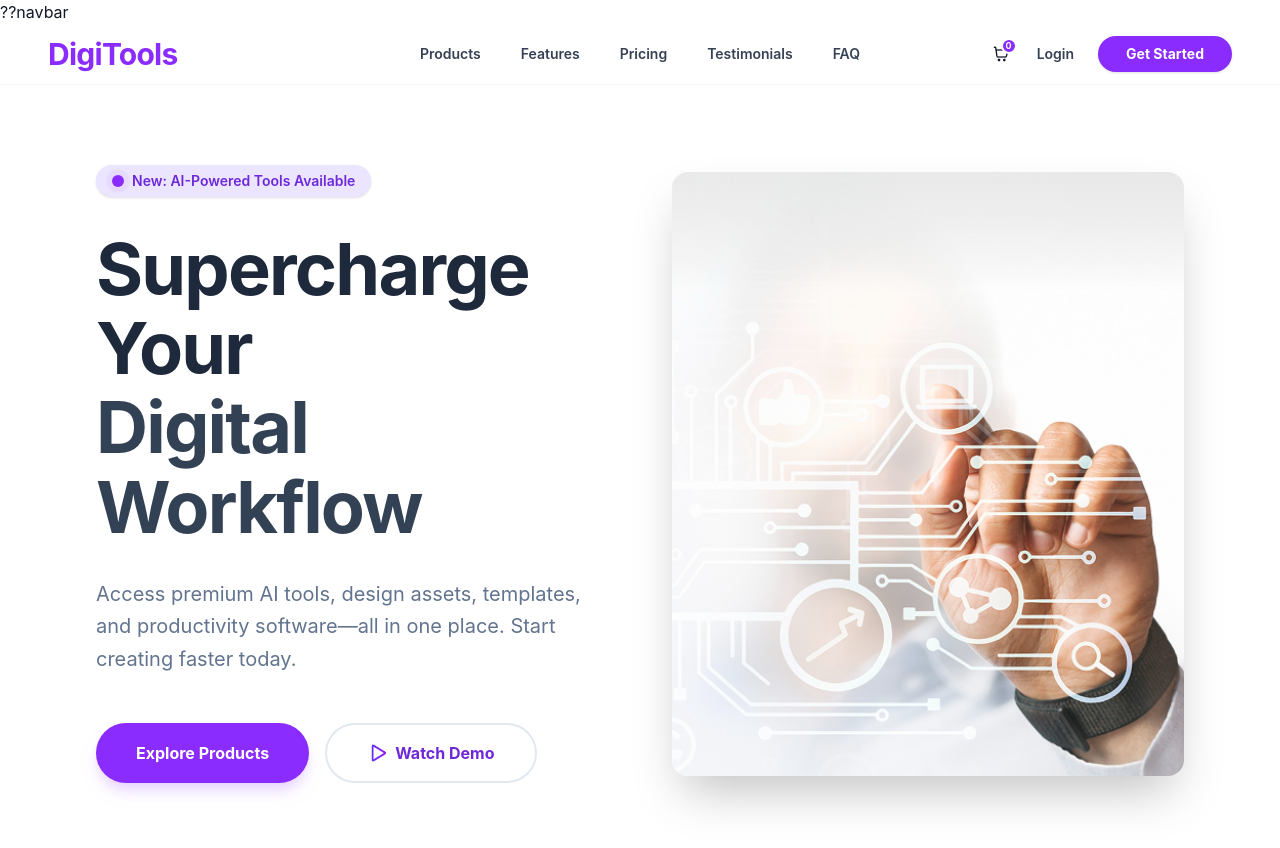
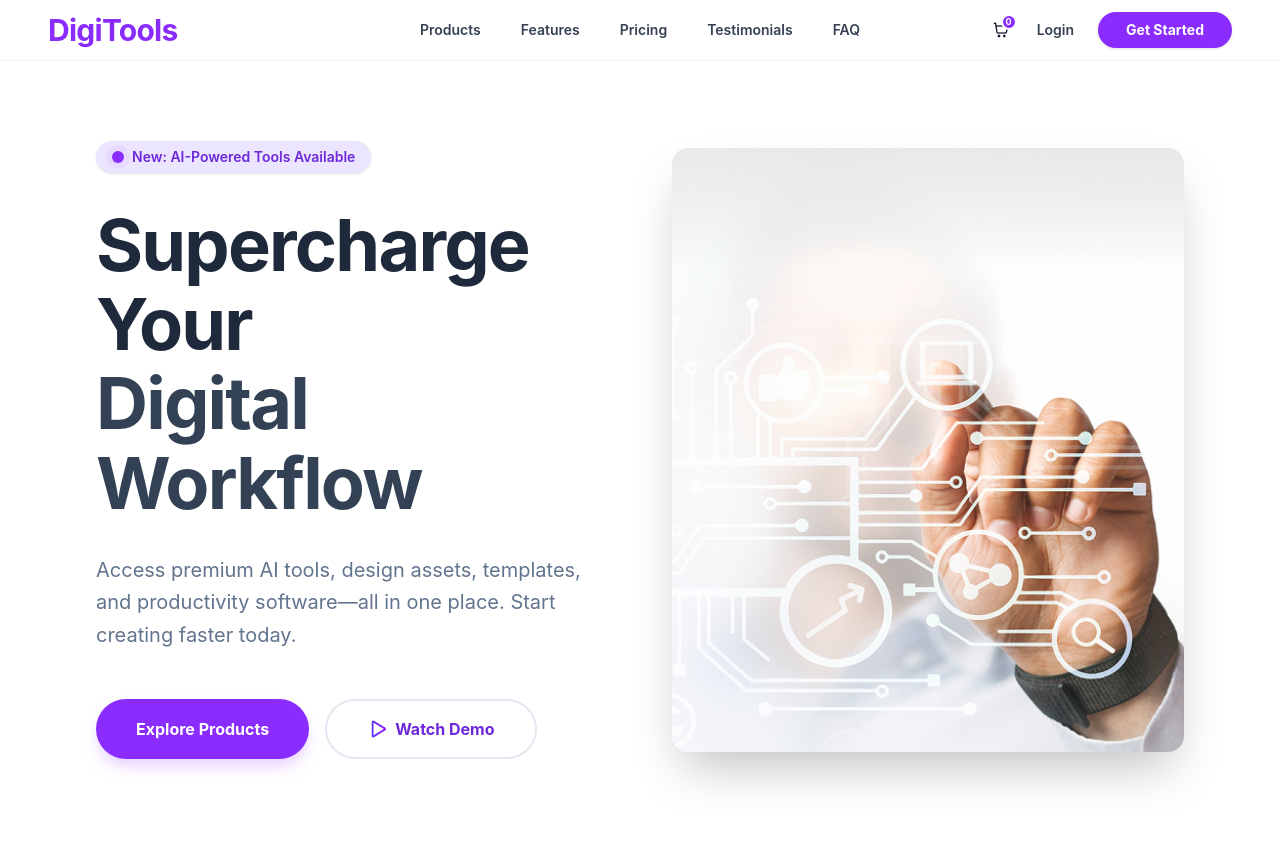
Before and after one commit to zarin-tasnim17/Assignment-6, a React (Vite) app: page / in a window 1280 px wide. Shown: the top 848 px of the page. Built offline with nearby package versions, Linux system fonts and the light colour scheme.

Commit message:
comment fixed

```diff
--- a/src/App.jsx
+++ b/src/App.jsx
@@ -34,7 +34,7 @@ function App() {
   return (
     <div className="font-sans text-gray-900 bg-white min-h-screen">
       <ToastContainer position="top-right" autoClose={2000} />
-??navbar
+
 
 
 
```
